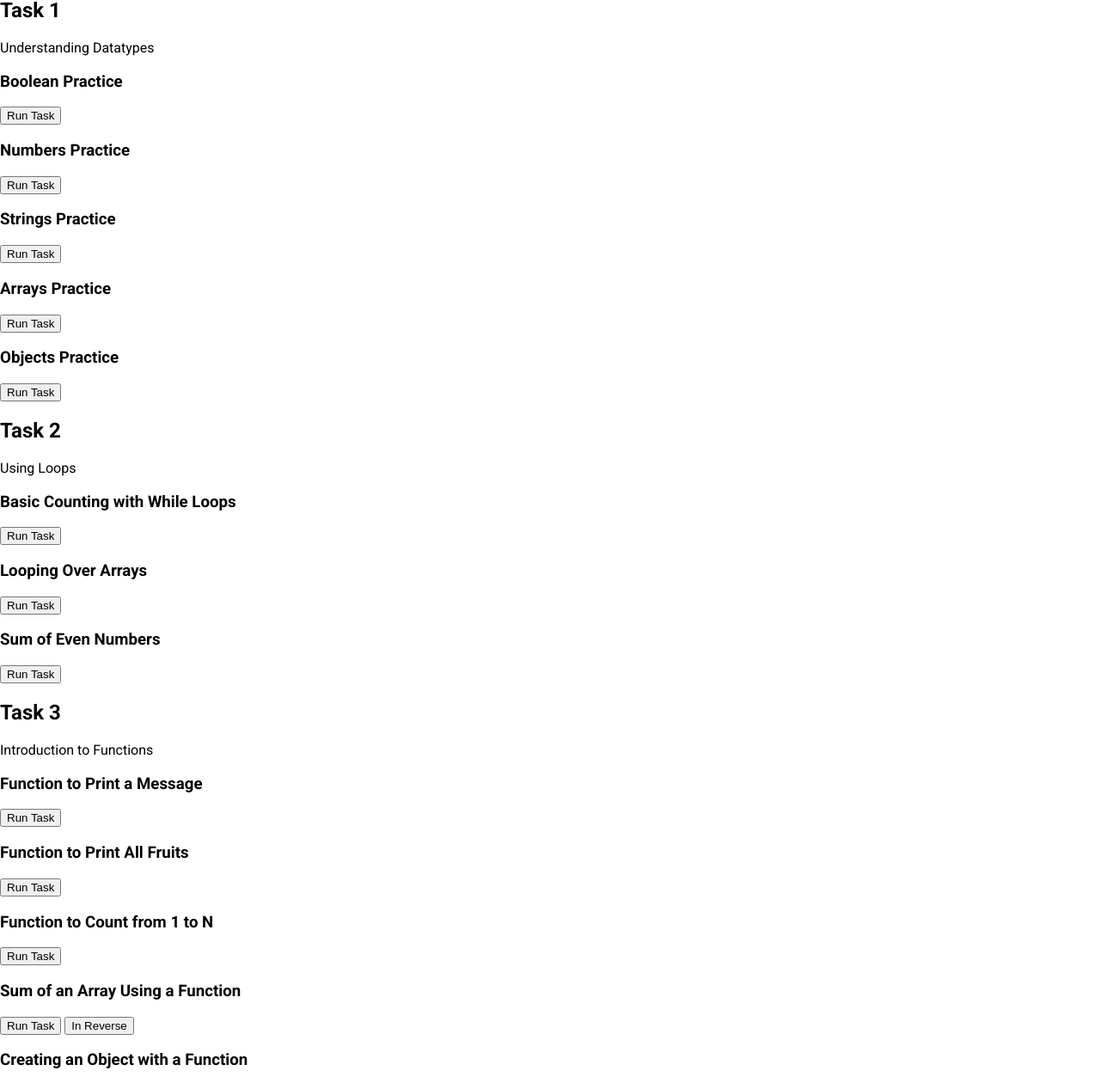
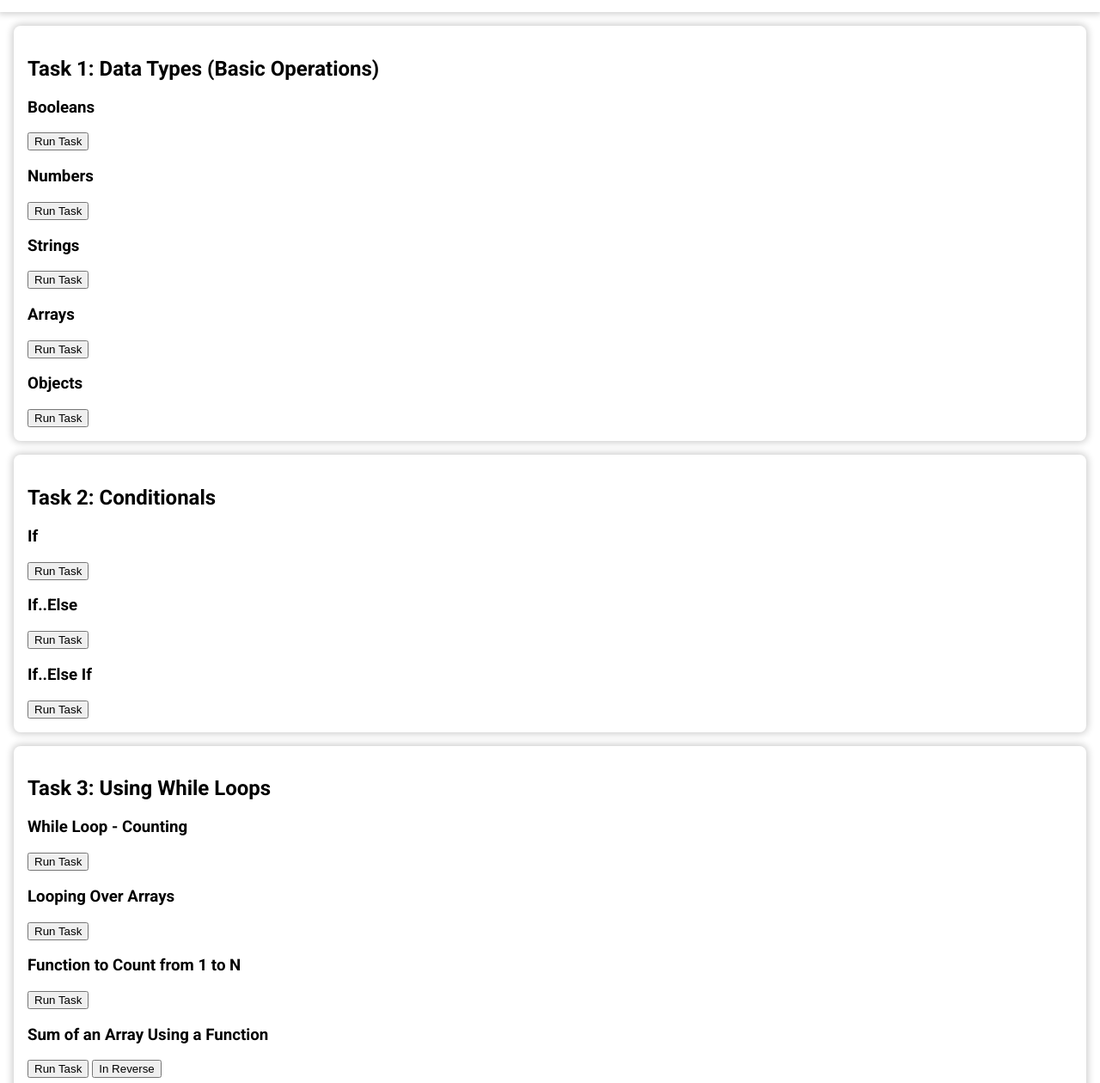
Before and after one commit to LarsGKodehode/kodehodet-kartlegging-javascript-primitiver, a plain HTML site: page index.html in a window 1280 px wide. Shown: the part 83-1343 px from the top of the page at 86% size. Drawn offline with Linux system fonts and the light colour scheme.

Commit message:
update tasks

```diff
--- a/index.html
+++ b/index.html
@@ -14,88 +14,96 @@
     />
   </head>
   <body>
-    <header>
-      <h1>Intro JavaScript</h1>
+    <header class="text-center shadow py-sm mb-md">
+      <h1 class="underline">Intro JavaScript</h1>
     </header>
 
     <main>
-      <section>
-        <h2>Task 1</h2>
-        <p>Understanding Datatypes</p>
-        <section>
-          <h3>Boolean Practice</h3>
-          <button onclick="task1()">Run Task</button>
-        </section>
+      <ol class="flex flex-col gap-md mx-md">
+        <li class="shadow rounded p-md">
+          <h2>Task 1: Data Types (Basic Operations)</h2>
 
-        <section>
-          <h3>Numbers Practice</h3>
-          <button onclick="task2()">Run Task</button>
-        </section>
+          <ol>
+            <li>
+              <h3>Booleans</h3>
+              <button onclick="task1_1()">Run Task</button>
+            </li>
 
-        <section>
-          <h3>Strings Practice</h3>
-          <button onclick="task3()">Run Task</button>
-        </section>
+            <li>
+              <h3>Numbers</h3>
+              <button onclick="task1_2()">Run Task</button>
+            </li>
 
-        <section>
-          <h3>Arrays Practice</h3>
-          <button onclick="task4()">Run Task</button>
-        </section>
+            <li>
+              <h3>Strings</h3>
+              <button onclick="task1_3()">Run Task</button>
+            </li>
 
-        <section>
-          <h3>Objects Practice</h3>
-          <button onclick="task5()">Run Task</button>
-        </section>
-      </section>
+            <li>
+              <h3>Arrays</h3>
+              <button onclick="task1_4()">Run Task</button>
+            </li>
 
-      <section>
-        <h2>Task 2</h2>
-        <p>Using Loops</p>
-        <section>
-          <h3>Basic Counting with While Loops</h3>
-          <button onclick="task1()">Run Task</button>
-        </section>
+            <li>
+              <h3>Objects</h3>
+              <button onclick="task1_5()">Run Task</button>
+            </li>
+          </ol>
+        </li>
 
-        <section>
-          <h3>Looping Over Arrays</h3>
-          <button onclick="task2()">Run Task</button>
-        </section>
+        <li class="shadow rounded p-md">
+          <h2>Task 2: Conditionals</h2>
 
-        <section>
-          <h3>Sum of Even Numbers</h3>
-          <button onclick="task3()">Run Task</button>
-        </section>
-      </section>
+          <ol>
+            <li>
+              <h3>If</h3>
+              <button onclick="task2_1()">Run Task</button>
+            </li>
 
-      <section>
-        <h2>Task 3</h2>
-        <p>Introduction to Functions</p>
-        <section>
-          <h3>Function to Print a Message</h3>
-          <button>Run Task</button>
-        </section>
+            <li>
+              <h3>If..Else</h3>
+              <button onclick="task2_2()">Run Task</button>
+            </li>
 
-        <section>
-          <h3>Function to Print All Fruits</h3>
-          <button>Run Task</button>
-        </section>
+            <li>
+              <h3>If..Else If</h3>
+              <button onclick="task2_3()">Run Task</button>
+            </li>
+          </ol>
+        </li>
 
-        <section>
-          <h3>Function to Count from 1 to N</h3>
-          <button>Run Task</button>
-        </section>
+        <li class="shadow rounded p-md">
+          <h2>Task 3: Using While Loops</h2>
 
-        <section>
-          <h3>Sum of an Array Using a Function</h3>
-          <button>Run Task</button>
-          <button>In Reverse</button>
-        </section>
+          <ol>
+            <li>
+              <h3>While Loop - Counting</h3>
+              <button>Run Task</button>
+            </li>
 
-        <section>
-          <h3>Creating an Object with a Function</h3>
-          <button>Run Task</button>
-        </section>
-      </section>
+            <li>
+              <h3>Looping Over Arrays</h3>
+              <button>Run Task</button>
+            </li>
+
+            <li>
+              <h3>Function to Count from 1 to N</h3>
+              <button>Run Task</button>
+            </li>
+
+            <li>
+              <h3>Sum of an Array Using a Function</h3>
+              <button>Run Task</button>
+              <button>In Reverse</button>
+            </li>
+
+            <li>
+              <h3>Creating an Object with a Function</h3>
+              <button>Run Task</button>
+            </li>
+          </ol>
+        </li>
+      </ol>
     </main>
   </body>
 </html>
--- a/main.js
+++ b/main.js
@@ -1,77 +1,104 @@
 // This set of task is based on you creating functions which
 // does something. Each task will be it's own function
 // They are already hooked up to a set of buttons which
-// you can click and have the function execute.
+// you can click and validate that the function works.
 
 // ===============================
 // Task 1: Understanding Datatypes
 // ===============================
 
-// Boolean Practice
-// Create a variable named isRaining and assign it the value true.
-// Use console.log to print a message like "It's raining!" if isRaining is true, otherwise print "It's not raining."
-function task1() {}
+// Booleans
+// Objective: Create a function that flips a boolean value between true and false each time the button is clicked.
+// Hint: Use a variable to store the current state and toggle its value.
+let isAlive = true;
+function task1_1() {
+  console.log("Executing Task 1.1");
+}
 
-// Numbers Practice
+// Numbers
 // Create a variable named age and assign it any number.
-// Print the value of age multiplied by 2.
-// Create another variable called pi and set its value to 3.14159. Multiply pi by 2 and print the result.
-function task2() {}
+// Objective: Write a function that increases a number by 1 each time the button is clicked and logs the result.
+// Hint: Use a variable to store the number.
+function task1_2() {
+  console.log("Executing Task 1.2");
+}
 
-// Strings Practice
-// Create two string variables firstName and lastName.
-// Concatenate both strings into a single variable called fullName and print it to the console.
-function task3() {}
+// Strings
+// Objective: Create a function that appends a string (like "Hello") to an existing string and logs it.
+// Hint: Use string concatenation or template literals.
+function task1_3() {
+  console.log("Executing Task 1.3");
+}
 
-// Arrays Practice
+// Arrays
 // Create an array called fruits with the values ['apple', 'banana', 'orange'].
-// Add another fruit to the array and print the updated array.
-// Print the first and last item from the array.
-function task4() {}
+// Objective: Write a function that adds a new element to an array each time the button is clicked and logs the array.
+// Hint: Use .push() to add elements to the array.
+function task1_4() {
+  console.log("Executing Task 1.4");
+}
 
-// Objects Practice
-// Create an object called car with the properties brand, model, and year.
-// Print out the car's brand and year using dot notation.
-function task5() {}
+// Objects
+// Objective: Write a function that updates a property of an object each time the button is clicked and logs the object.
+// Hint: You can directly access object properties using dot notation.
+function task1_5() {
+  console.log("Executing Task 1.5");
+}
 
 // =========================
-// Task 2: Using While Loops
+// Task 2: Conditionals
 // =========================
 
-// Basic Counting with While Loops
-// Write a while loop that prints the numbers from 1 to 10.
-function task6() {}
+// If
+// Objective: Create a function that logs a message if a number is greater than 5.
+function task2_1() {}
+
+// If...Else
+// Objective: Create a function that checks if a string has more than 3 characters and logs a message accordingly.
+function task2_2() {}
+
+// If...Else If
+// Objective: Create a function that checks if a number is negative, zero, or positive, and logs the appropriate message.
+function task2_3() {}
+
+// =========================
+// Task 3: Using While Loops
+// =========================
+
+// While Loop - Counting
+// Objective: Create a function that uses a while loop to log numbers from 1 to 5.
+// Hint: Be careful with infinite loops.
+function task3_1() {}
 
 // Looping Over Arrays
 // Use a while loop to iterate over the fruits array (from Task 1) and print each fruit.
-function task7() {}
+function task3_2() {}
 
-// Sum of Even Numbers
-// Write a while loop that calculates the sum of even numbers between 1 and 20, then print the result.
-function task8() {}
+// Sum of Numbers
+// Write a while loop that calculates the sum of numbers between 1 and 20, then print the result.
+function task3_3() {}
 
 // =================================
-// Task 3: Introduction to Functions
+// Task 4: Introduction to Functions
 // =================================
 
-// These you'll have to write yourself, as well as link them up
+// These functions you'll have to write yourself,
+// along with linking them up to the buttons in "index.html"
 
-// Function to Print a Message
-// Write a function called sayHello that prints the message "Hello, world!" when called.
-
-// Function to Print All Fruits
-// Write a function named printFruits that loops through the fruits array (from Task 1) and prints each fruit.
-
-// Function to Count from 1 to N
-// Write a function called countToTen that prints numbers from 1 to 10 using a while loop.
-
-// Sum of an Array Using a Function
-// Write a function called sumArray that sums all the numbers in an array and prints the result.
-// Test it by passing an array like [1, 2, 3, 4, 5].
-// Extra Challenge (Optional)
-// Reversing an Array
-
-// Write a function called reverseArray that takes an array and prints its elements in reverse order using a while loop.
+// Basic Function - Print Message
+// Objective: Write a function that logs "Hello, World!" to the console when the button is clicked.
 
 // Creating an Object with a Function
 // Write a function called createPerson that creates an object with name, age, and gender properties, and prints the object.
+
+// Function with Array Operations
+// Objective: Write a function that adds a random number between 1 and 10 to an array and logs the updated array.
+// Hint: Use the Math.random module.
+
+// Function with Conditional Logic
+// Objective: Write a function that logs "Even" if a number is even and "Odd" if the number is odd.
+// Hint: Use the modulo operator (%).
+
+// Function with Object Manipulation
+// Objective: Write a function that updates the age property of an object and logs the updated object.
+// Hint: properties of an object can be accessed with the dot notation, student.name
```
